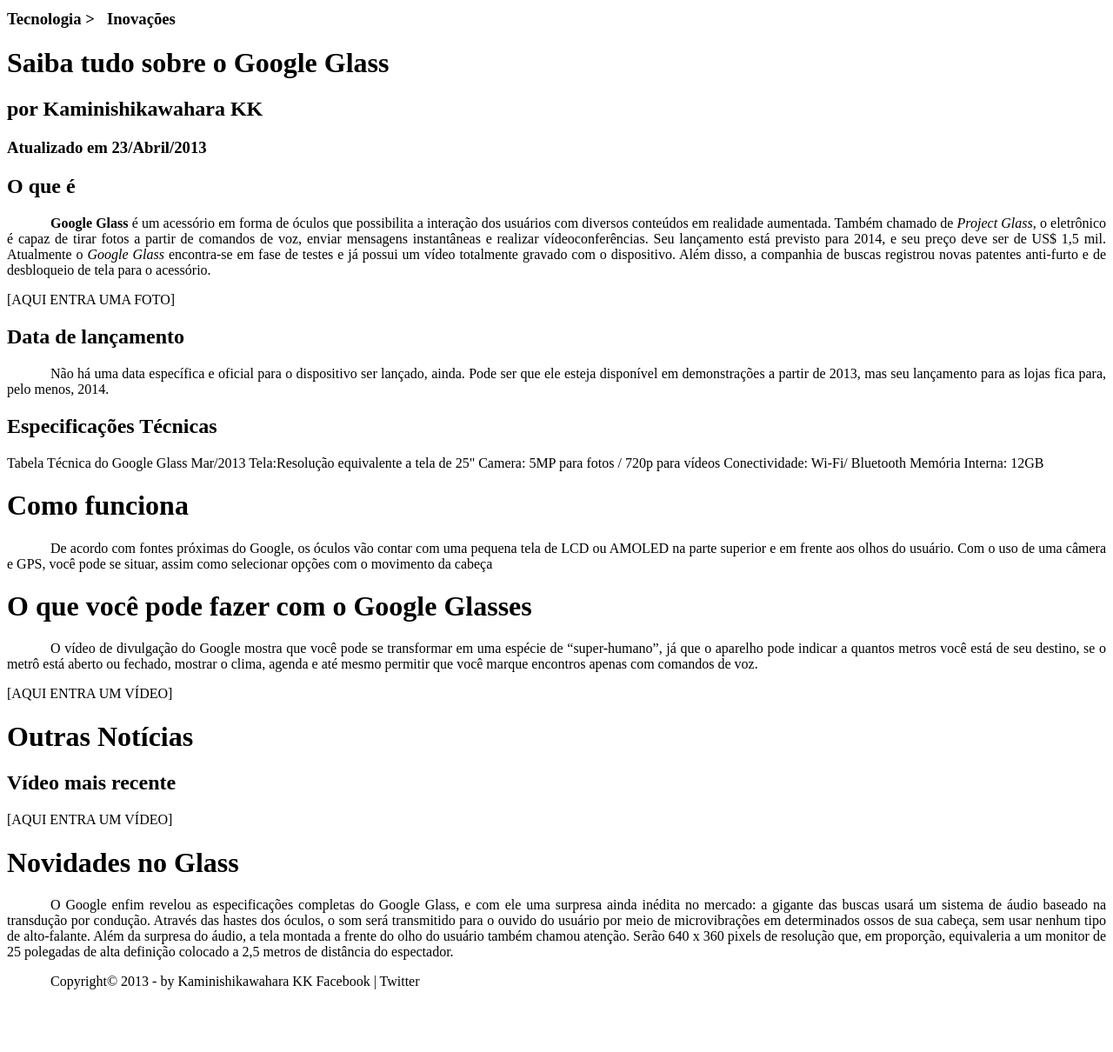
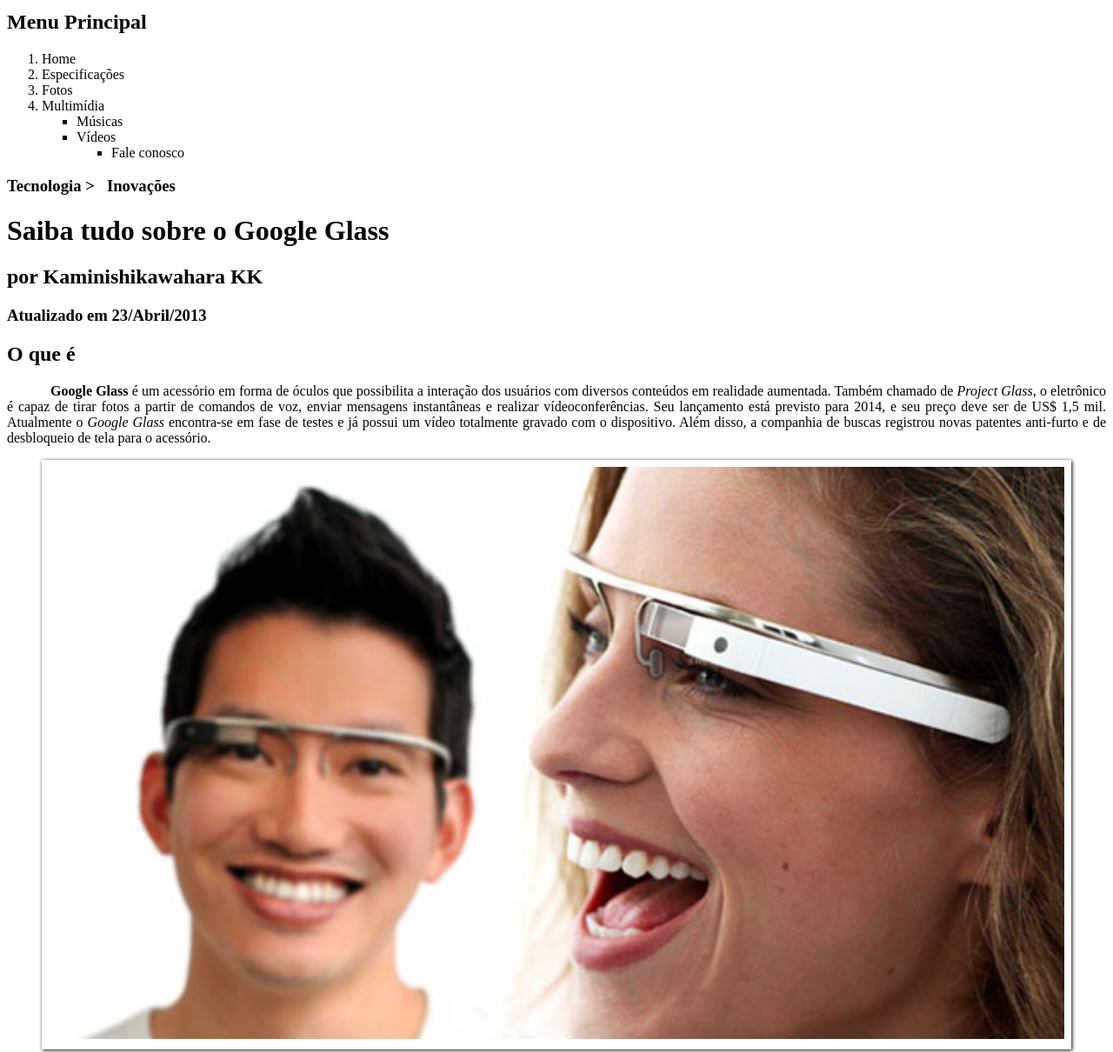
Before and after one commit to kkaori146/Project_Glass, a plain HTML site: page index.html in a window 1280 px wide. Shown: the part 260-1470 px from the top of the page at 87% size. Before the commit the page ends 1414 px from the top, so only its background shows below. Drawn offline with Linux system fonts and the light colour scheme.

Commit message:
Lists and new Pic

```diff
--- a/assets/css/style.css
+++ b/assets/css/style.css
@@ -1,5 +1,39 @@
- p {
+body {
+    background-color: #FFF;
+    color: rgba(0, 0, 0, 1);
+}
+
+p {
 text-indent: 50px;
 text-align: justify;
+  }
 
-    }
+  /*Formatação de Imagens com legendas*/
+
+  figure.foto-legenda{
+      position: relative;
+      border: 8px solid #FFF;
+      box-shadow: 1px 1px 4px #000;
+  }
+
+  figure.foto-legenda img {
+      width: 100%;
+      height: 100%;
+  }
+
+  figure.foto-legenda figcaption {
+      opacity: 0;
+      position: absolute;
+      top: 0px;
+      background-color: rgba(0,0,0,0.4);
+      color: #FFF;
+      width: 100%;
+      height: 100%;
+      padding: 10px;
+      box-sizing: border-box;
+      transition: opacity 1s ;
+  }
+
+  figure.foto-legenda:hover figcaption {
+      opacity: 1;
+  }
--- a/index.html
+++ b/index.html
@@ -1,9 +1,8 @@
 <!DOCTYPE html>
 <head>
     <meta charset="UTF-8"/>
-    <meta http-equiv="X-UA-Compatible" content="IE=edge">
     <meta name="viewport" content="width=device-width, initial-scale=1.0">
-    <link rel="stylesheet" href="assets/css/style.css"/>
+    <link rel="stylesheet" type="text/css" href="assets/css/style.css"/>
     <title>Project Glass</title>
 </head>
 <body>
@@ -20,13 +19,21 @@
 
 <img src="assets/images/glass-oculos-preto-peq.png" alt="google glass"/>
 
+<nav>
+<h1>Menu Principal</h1>
+<ol type="1" start="1">
+<li>Home</li>
+<li>Especificações</li>
+<li>Fotos</li>
+<li>Multimídia</li>
+<ul type="square">
+<li>Músicas</li>
+<li>Vídeos</li>
+<ul>
+<li>Fale conosco</li>
+</ol>
+</nav>
 
-Menu Principal
-- Home
-- Especificações
-- Fotos
-- Multimídia
-- Fale conosco
 </header>
 
 <hgroup>
@@ -39,7 +46,13 @@ Menu Principal
 <h2>O que é</h2>
 <p><b>Google Glass</b> é um acessório em forma de óculos que possibilita a interação dos usuários com diversos conteúdos em realidade aumentada. Também chamado de <i>Project Glass</i>, o eletrônico é capaz de tirar fotos a partir de comandos de voz, enviar mensagens instantâneas e realizar vídeo&shy;con&shy;ferên&shy;cias. Seu lançamento está previsto para 2014, e seu preço deve ser de US$ 1,5 mil. Atualmente o <em>Google Glass</em> encontra-se em fase de testes e já possui um vídeo totalmente gravado com o dispositivo. Além disso, a companhia de buscas registrou novas patentes anti-furto e de desbloqueio de tela para o acessório.</p>
 
-[AQUI ENTRA UMA FOTO]
+<figure class="foto-legenda">
+<img src="assets/images/glass-quadro-homem-mulher.jpg" alt="mulher e homem com google glass"/>
+<figcaption>
+    <h3>Google Glass</h3>
+    <p>uma nova maneira de ver o mundo.</p>
+</figcaption>
+</figure>
 
 <h2>Data de lançamento</h2>
 <p>Não há uma data específica e oficial para o dispositivo ser lançado, ainda. Pode ser que ele esteja disponível em demonstrações a partir de 2013, mas seu lançamento para as lojas fica para, pelo menos, 2014.</p>
```
